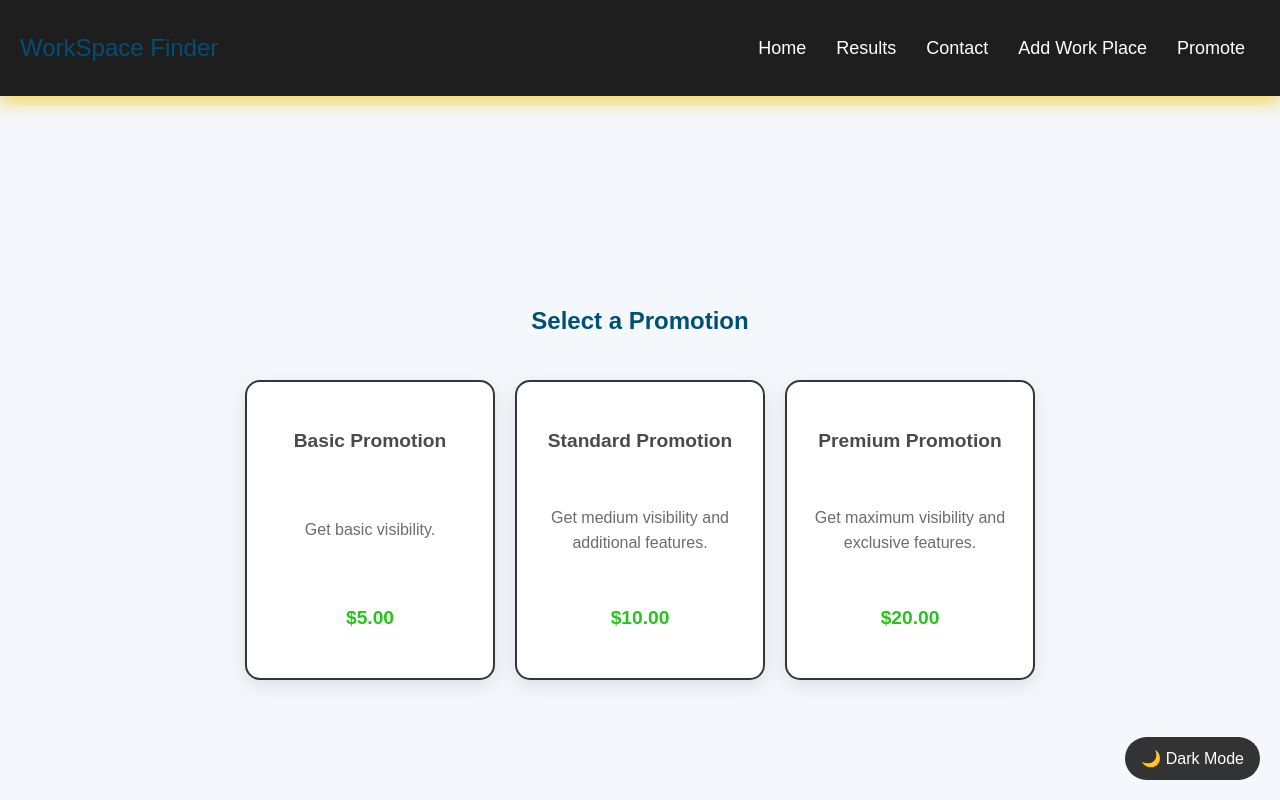
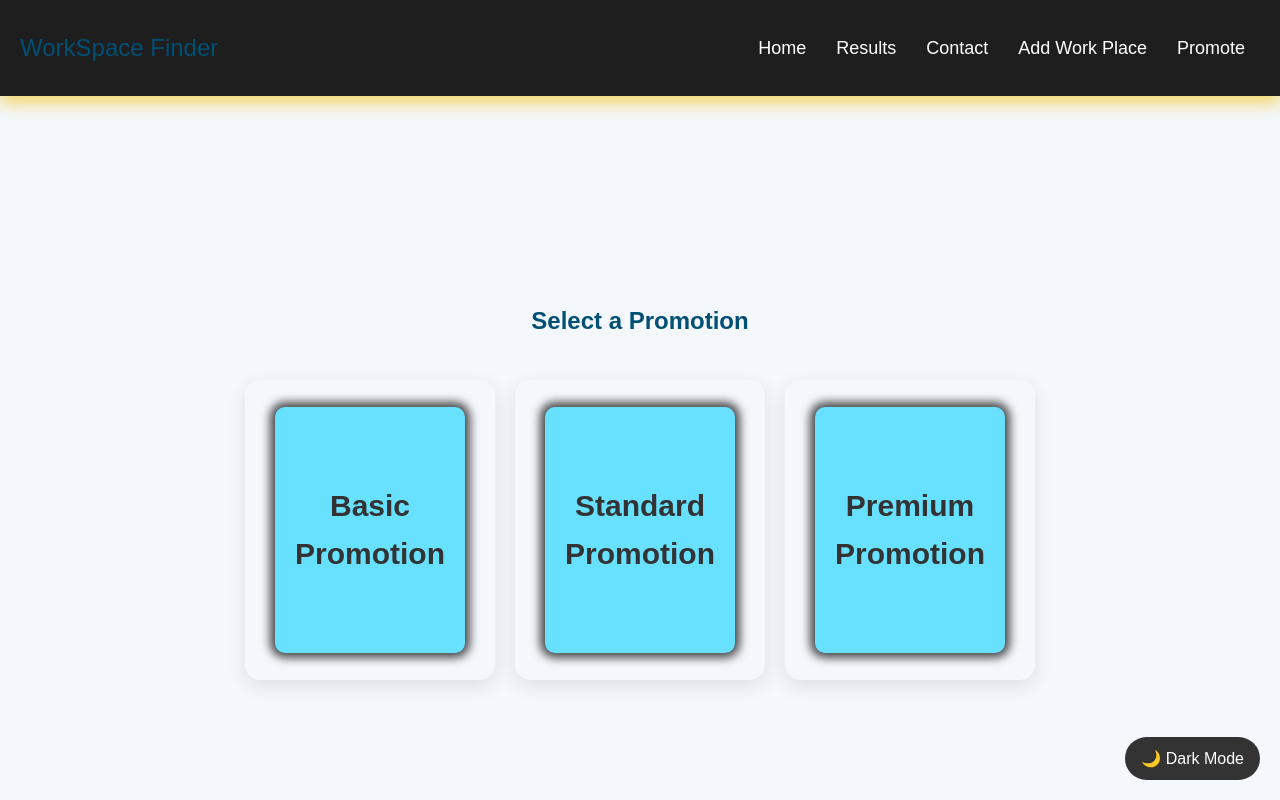
Before and after one commit to HayonShahar/WorkSpaceFinder, a React (Vite) app in the folder front/: page /promote in a window 1280 px wide. Shown: the top 800 px of the page. Built offline with nearby package versions, Linux system fonts and the light colour scheme.

Commit message:
updated the styling

```diff
--- a/front/src/pages/Promote.jsx
+++ b/front/src/pages/Promote.jsx
@@ -4,9 +4,18 @@ import '../styles/Promote.css';
 const PromotionBox = ({ title, description, price, onClick }) => {
   return (
     <div className="promotion-box" onClick={onClick}>
-      <h3>{title}</h3>
-      <p>{description}</p>
-      <p className="price">${price.toFixed(2)}</p> {/* Price formatting */}
+      <div className="card">
+        <div className="first-content">
+          <span>{title}</span>
+        </div>
+        <div className="second-content">
+          <div>
+            <h3>{title}</h3>
+            <p>{description}</p>
+            <p className="price">${price.toFixed(2)}</p>
+          </div>
+        </div>
+      </div>
     </div>
   );
 };
--- a/front/src/styles/Promote.css
+++ b/front/src/styles/Promote.css
@@ -30,9 +30,67 @@ body {
     margin-bottom: 30px; /* Add a gap between promotion boxes and the selected option box */
   }
 
+  /* Card Container */
+  .card {
+    width: 190px;
+    height: 254px;
+    background: rgb(103, 225, 255);
+    transition: all 0.4s;
+    border-radius: 10px;
+    box-shadow: 0px 0px 10px 5px rgba(0, 0, 0, 0.705);
+    font-size: 30px;
+    font-weight: 900;
+    overflow: hidden;
+    position: relative;
+    cursor: pointer;
+  }
+
+  .card:hover {
+    border-radius: 15px;
+    transform: scale(1.2);
+    box-shadow: 0px 0px 10px 5px rgba(0, 0, 0, 0.705);
+    background: rgb(103, 151, 255);
+  }
+
+  .first-content {
+    height: 100%;
+    width: 100%;
+    transition: all 0.4s;
+    display: flex;
+    justify-content: center;
+    align-items: center;
+    opacity: 1;
+  }
+
+  .card:hover .first-content {
+    height: 0px;
+    opacity: 0;
+  }
+
+  .second-content {
+    height: 0%;
+    width: 100%;
+    opacity: 0;
+    display: flex;
+    justify-content: center;
+    align-items: center;
+    font-size: 1rem;
+    transform: rotate(90deg) scale(-1);
+    padding: 10px;
+  }
+
+  .card:hover .second-content {
+    opacity: 1;
+    height: 100%;
+    transform: rotate(0deg);
+    font-size: 1.2rem;
+    padding: 20px;
+    text-align: center;
+  }
+
   /* Each promotion box */
   .promotion-box {
-    border: 2px solid #353535;
+    border: 2px transparent solid;
     padding: 20px;
     cursor: pointer;
     transition: transform 0.3s ease, box-shadow 0.3s ease, background-color 0.3s ease;
@@ -44,7 +102,7 @@ body {
     align-items: center;
     box-sizing: border-box;
     border-radius: 15px; /* More rounded corners */
-    background-color: #fff;
+    background-color: transparent;
     box-shadow: 0 6px 20px rgba(0, 0, 0, 0.1); /* Soft shadow for a modern effect */
     overflow: hidden;
     position: relative; /* Needed for the button */
```
Lines whose indentation alone changed are shown as unchanged.
